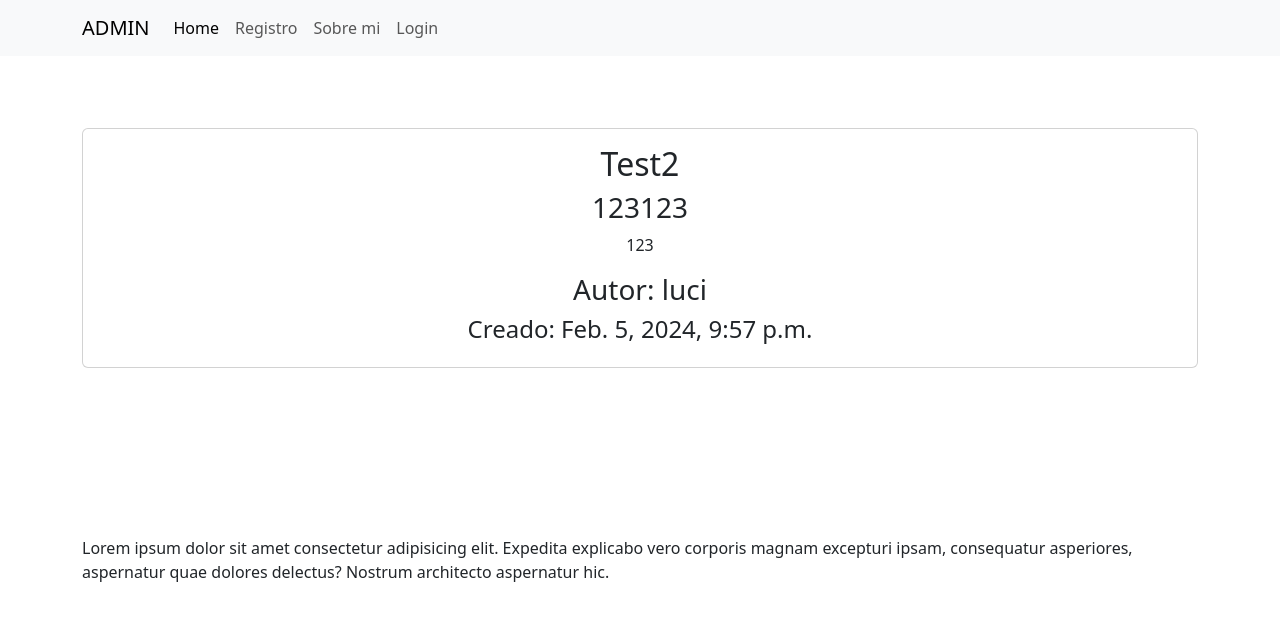
After one commit to lessi09coder/PythonCoder, a Django app: page /todosArticulos/articulo/1/ in a window 1280 px wide. The commit adds this page. Shown: the top 631 px of the page. Run offline with Django 5.2, Linux system fonts and the light colour scheme; data comes from the database, SQL or seed files in the repository; both versions use the stored data as it was after the commit.

Commit message:
detalles vistas ok

```diff
--- a/EntregaFinal/SUPERBLOG/AlexBlog/views.py
+++ b/EntregaFinal/SUPERBLOG/AlexBlog/views.py
@@ -70,7 +70,10 @@
     ordering = ['-fecha']
     #ordering = ['-date_published']  # Opcional: ordena los artículos por fecha de publicación
 
-
+class ArticuloDetalle(DetailView):
+    model = Entrada
+    template_name = 'articuloDetalle.html'
+    context_object_name = 'articulo'
 #crear la class para ver articulos:
 
 # @login_required
--- a/EntregaFinal/SUPERBLOG/SUPERBLOG/urls.py
+++ b/EntregaFinal/SUPERBLOG/SUPERBLOG/urls.py
@@ -16,7 +16,7 @@
 """
 from django.contrib import admin
 from django.urls import path
-from AlexBlog.views import Home, LoginUser, LogoutUser, RegistroUsuarios, AgregarArticulos, VerArticulos
+from AlexBlog.views import Home, LoginUser, LogoutUser, RegistroUsuarios, AgregarArticulos, VerArticulos, ArticuloDetalle
 #luego borrar este:
 from AlexBlog import views
 
@@ -30,6 +30,7 @@
     path("registro/", RegistroUsuarios.as_view(), name= 'registro'),
     path("agregarArticulos/", AgregarArticulos.as_view(), name= 'agregarArticulos'),
     path("todosArticulos/", VerArticulos.as_view(), name= 'verArticulos'),
+    path('todosArticulos/articulo/<int:pk>/', ArticuloDetalle.as_view(), name='articuloDetalle'),
 ]
 
 
--- /dev/null
+++ b/EntregaFinal/SUPERBLOG/templates/articuloDetalle.html
@@ -0,0 +1,25 @@
+{% extends 'index.html' %}
+{% block content %}
+
+
+
+<div class="container">
+
+    {% if articulo %}
+    <section class="row">
+
+    <article class="card card-body text-center my-4">
+        <h2>{{ articulo.titulo }}</h2>
+        <h3>{{ articulo.subtitulo }}</h3>
+        <p>{{ articulo.cuerpo }}</p>
+        <img src="{{ articulo.imagen }}" alt="">
+        <h3>Autor: {{ articulo.autor}} </h3>
+        <h4>Creado: {{ articulo.fecha}}</h4>
+    </article>
+
+    </section>
+    {% endif %}
+
+</div>
+
+{% endblock %}
--- a/EntregaFinal/SUPERBLOG/templates/index.html
+++ b/EntregaFinal/SUPERBLOG/templates/index.html
@@ -30,6 +30,9 @@
                             <a class="nav-link" href="/about/">Sobre mi</a>
                         </li>
                         {% if user.is_authenticated%}
+                        <li class="nav-item">
+                            <a class="nav-link" href="/todosArticulos/">Articulos</a>
+                        </li>
                         <li class="nav-item">
                             <a class="nav-link" href="/agregarArticulos/" >Agregar articulo</a>
                         </li>
--- a/EntregaFinal/SUPERBLOG/templates/todosArticulos.html
+++ b/EntregaFinal/SUPERBLOG/templates/todosArticulos.html
@@ -9,7 +9,9 @@
     <section class="row">
 
         <article class="card card-body text-center my-4">
+            <a href="{% url 'articuloDetalle' elemento.pk %}">
                 <h2>{{ elemento.titulo }}</h2>
+            </a>
             <h3>{{ elemento.subtitulo }}</h3>
             <p>{{ elemento.cuerpo }}</p>
             <img src="{{ elemento.imagen }}" alt="">
```
Also changed, not shown: EntregaFinal/SUPERBLOG/db.sqlite3. Lines whose indentation alone changed are shown as unchanged.
